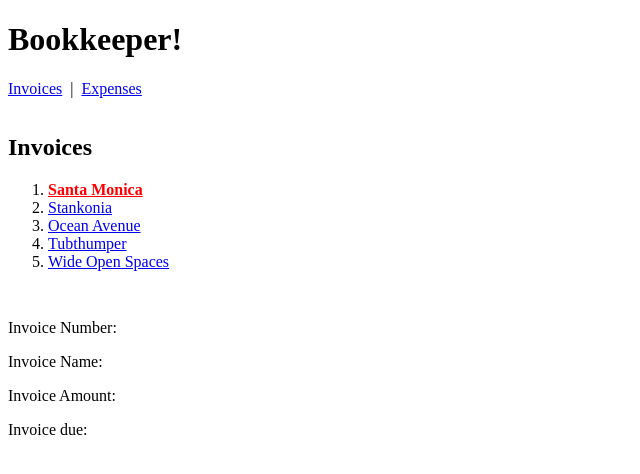
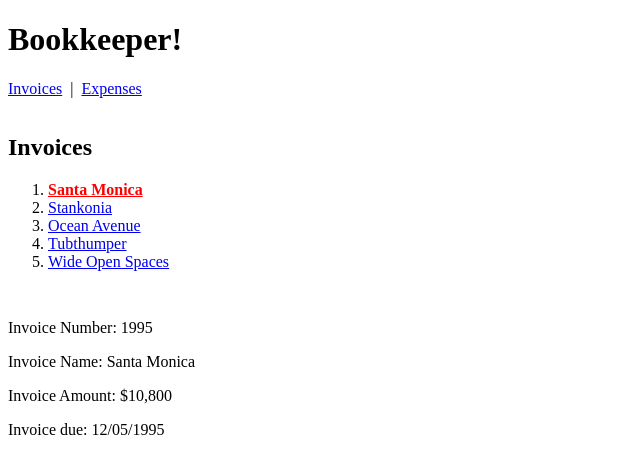
Before and after one commit to Nechir-89/invoice-and-expenses, a React (Create React App) app: page /invoices/1995 in a window 1280 px wide. Shown: the top 474 px of the page, without its empty margins (0-640 px from the left). Built offline with nearby package versions, Linux system fonts and the light colour scheme.

Commit message:
display invoice information

```diff
--- a/src/components/invoice/Invoice.jsx
+++ b/src/components/invoice/Invoice.jsx
@@ -1,12 +1,17 @@
+import { useEffect } from "react";
+import { useParams } from "react-router-dom"
+import { getInvoice } from "../../data";
 
-export default function Invoice(){
+export default function Invoice() {
+  const { invoiceId } = useParams();
+  const invoice = getInvoice(Number(invoiceId));
 
-  return(
+  return (
     <section>
-      <p>Invoice Number: {}</p>
-      <p>Invoice Name: {}</p>
-      <p>Invoice Amount: {}</p>
-      <p>Invoice due: {}</p>
+      <p>Invoice Number: {invoice.number}</p>
+      <p>Invoice Name: {invoice.name}</p>
+      <p>Invoice Amount: {invoice.amount}</p>
+      <p>Invoice due: {invoice.due}</p>
     </section>
   )
 }
--- a/src/data/data.js
+++ b/src/data/data.js
@@ -36,5 +36,5 @@ export function getAllInvoices() {
 }
 
 export function getInvoice(number) {
-  return invoices.filter(invoice => invoice.number === number);
+  return invoices.find(invoice => invoice.number === number);
 }
```
